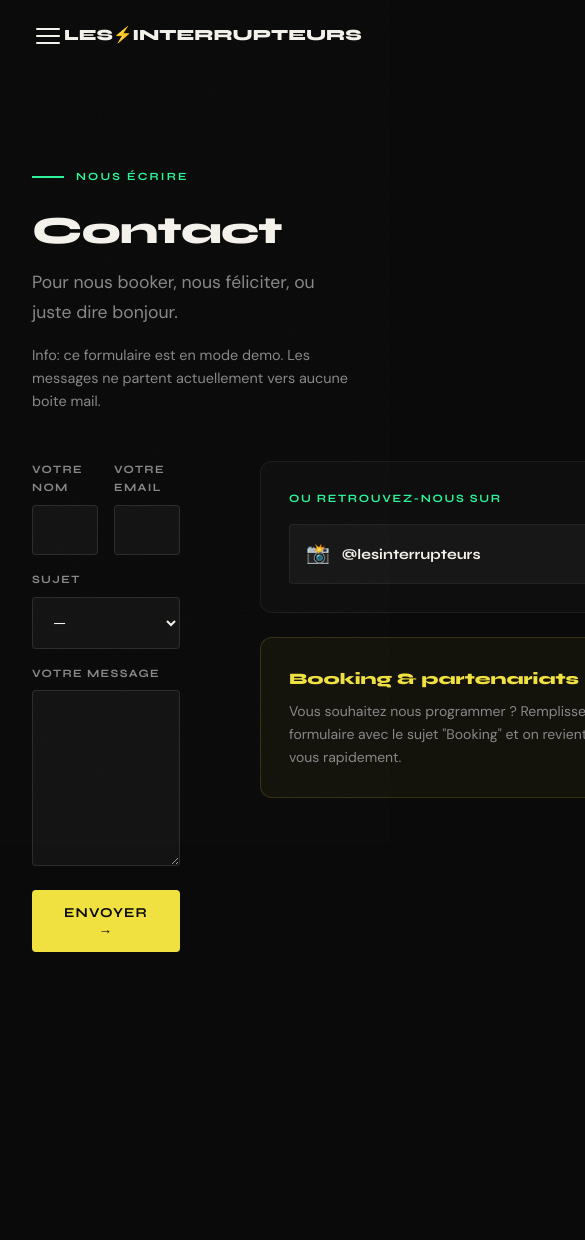
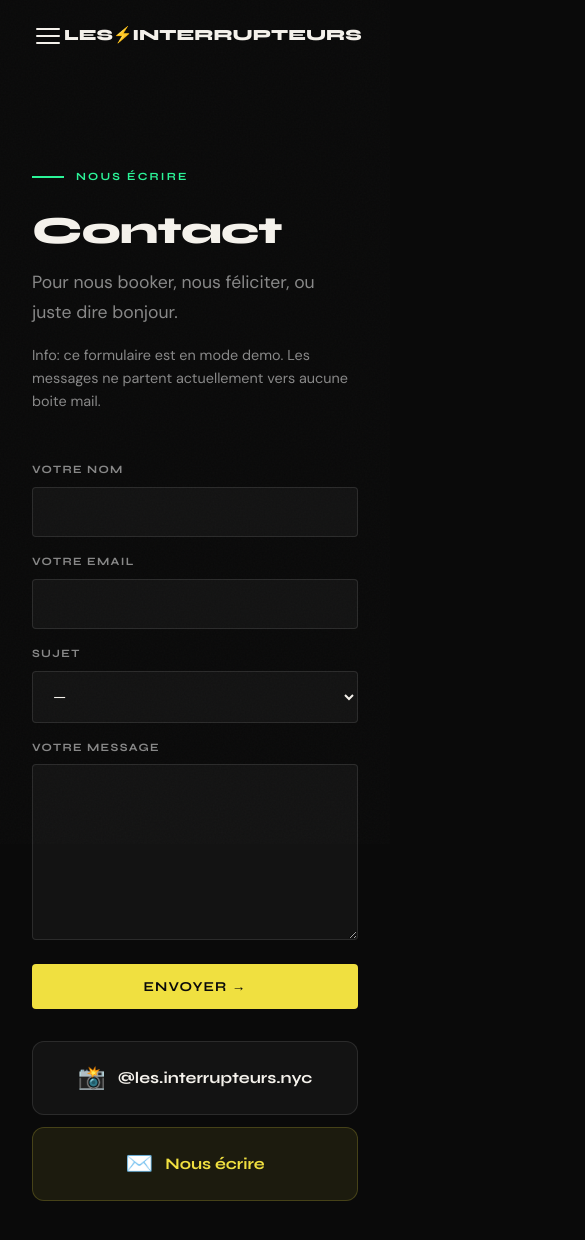
Before and after one commit to guillaumedelgutte/Les-Interrupteurs, a React (Vite) app: page /contact in a window 390 px wide. Shown: the top 1240 px of the page, 585 px wide, since content can reach past the window. Before the commit the page ends 1048 px from the top, so only its background shows below. Built offline with nearby package versions, Linux system fonts and the light colour scheme.

Commit message:
Mobile contact page: tap buttons, Instagram link, form layout fix

```diff
--- a/package.json
+++ b/package.json
@@ -9,6 +9,7 @@
     "preview": "vite preview"
   },
   "dependencies": {
+    "@vercel/analytics": "^2.0.1",
     "react": "^18.3.1",
     "react-dom": "^18.3.1",
     "react-router-dom": "^6.26.0"
--- a/src/pages/Contact.jsx
+++ b/src/pages/Contact.jsx
@@ -74,12 +74,12 @@ export default function Contact() {
               : 'Note: this form is currently in demo mode. Messages are not sent to an inbox yet.'}
           </p>
 
-          <div style={{ display: 'grid', gridTemplateColumns: '1fr 400px', gap: 80, alignItems: 'start' }}>
+          <div className="contact-grid" style={{ display: 'grid', gridTemplateColumns: '1fr 400px', gap: 80, alignItems: 'start' }}>
 
             {/* Form */}
             {!sent ? (
               <form onSubmit={handleSubmit} style={{ display: 'flex', flexDirection: 'column', gap: 16 }}>
-                <div style={{ display: 'grid', gridTemplateColumns: '1fr 1fr', gap: 16 }}>
+                <div className="contact-name-email" style={{ display: 'grid', gridTemplateColumns: '1fr 1fr', gap: 16 }}>
                   <div>
                     <label style={{ display: 'block', fontFamily: 'var(--font-display)', fontSize: '0.7rem', fontWeight: 700, letterSpacing: '0.12em', textTransform: 'uppercase', color: 'var(--gray-light)', marginBottom: 8 }}>
                       {tx.name}
@@ -142,7 +142,7 @@ export default function Contact() {
                   />
                 </div>
 
-                <button type="submit" style={{
+                <button type="submit" className="contact-submit" style={{
                   alignSelf: 'flex-start',
                   background: 'var(--yellow)',
                   color: 'var(--black)',
@@ -189,7 +189,7 @@ export default function Contact() {
                   {tx.orContact}
                 </div>
                 <a
-                  href="https://instagram.com"
+                  href="https://www.instagram.com/les.interrupteurs.nyc/"
                   target="_blank"
                   rel="noreferrer"
                   style={{
@@ -231,12 +231,62 @@ export default function Contact() {
               </div>
             </div>
           </div>
+          {/* Mobile-only tap buttons */}
+          <div className="contact-mobile-links" style={{
+            display: 'none',
+            flexDirection: 'column',
+            gap: 12,
+            marginTop: 32,
+          }}>
+            <a
+              href="https://www.instagram.com/les.interrupteurs.nyc/"
+              target="_blank"
+              rel="noreferrer"
+              style={{
+                display: 'flex', alignItems: 'center', justifyContent: 'center', gap: 12,
+                padding: '18px',
+                background: 'rgba(255,255,255,0.04)',
+                border: '1px solid rgba(255,255,255,0.1)',
+                borderRadius: 'var(--radius-lg)',
+                color: 'var(--white)',
+                fontFamily: 'var(--font-display)',
+                fontWeight: 700,
+                fontSize: '1rem',
+                textDecoration: 'none',
+              }}
+            >
+              <span style={{ fontSize: '1.4rem' }}>📸</span>
+              @les.interrupteurs.nyc
+            </a>
+            <a
+              href="mailto:frenchimprovnyc@gmail.com"
+              style={{
+                display: 'flex', alignItems: 'center', justifyContent: 'center', gap: 12,
+                padding: '18px',
+                background: 'rgba(240,224,64,0.08)',
+                border: '1px solid rgba(240,224,64,0.2)',
+                borderRadius: 'var(--radius-lg)',
+                color: 'var(--yellow)',
+                fontFamily: 'var(--font-display)',
+                fontWeight: 700,
+                fontSize: '1rem',
+                textDecoration: 'none',
+              }}
+            >
+              <span style={{ fontSize: '1.4rem' }}>✉️</span>
+              {lang === 'fr' ? 'Nous écrire' : 'Email us'}
+            </a>
+          </div>
         </div>
       </section>
 
       <style>{`
         @media (max-width: 768px) {
-          .contact-grid { grid-template-columns: 1fr !important; }
+          .contact-grid { grid-template-columns: 1fr !important; gap: 40px !important; }
+          .contact-grid > div:last-child { display: none !important; }
+          .contact-name-email { grid-template-columns: 1fr !important; }
+          .contact-submit { align-self: stretch !important; text-align: center; justify-content: center; }
+          .contact-mobile-links { display: flex !important; }
         }
       `}</style>
     </div>
```
Also changed, not shown: 1 other file (tests, documents, lock files or other folders).
